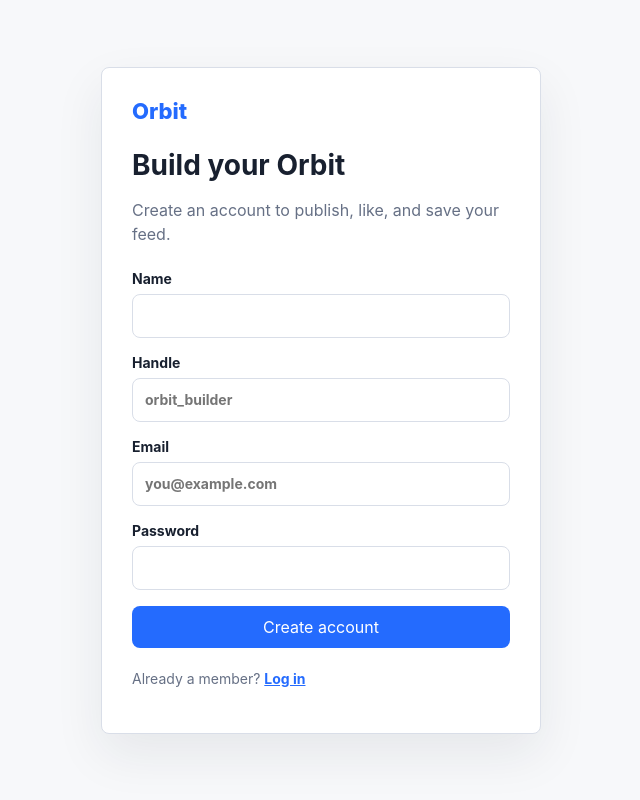
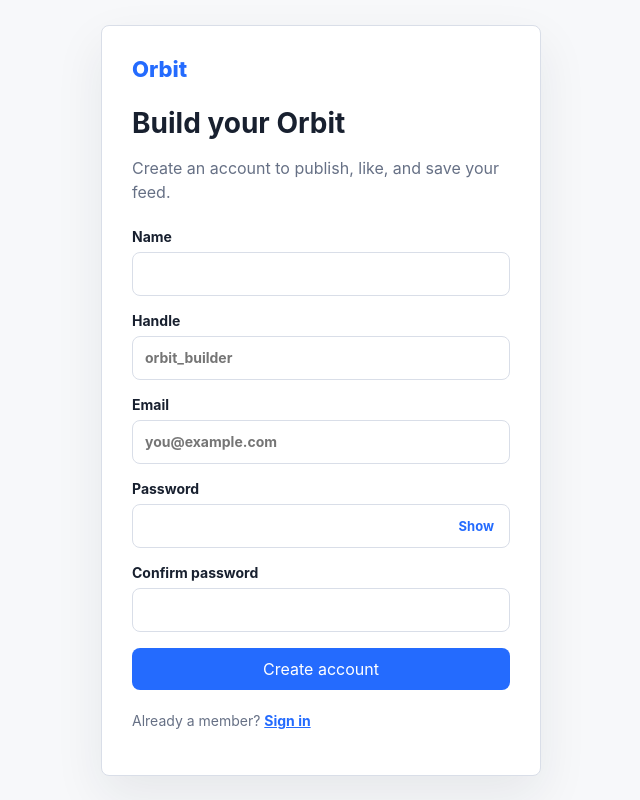
Before and after one commit to Joyboy-b/Orbit, a Next.js app in the folder apps/web/: page /signup in a window 1280 px wide. Shown: the whole page, without its empty margins (319-959 px from the left). Built offline with nearby package versions, Linux system fonts and the light colour scheme.

Commit message:
Harden Orbit authentication

```diff
--- a/apps/web/src/app/api/auth/signup/route.ts
+++ b/apps/web/src/app/api/auth/signup/route.ts
@@ -5,12 +5,13 @@ import { createSession, setSessionCookie } from "@/lib/auth";
 import { database } from "@/lib/database";
 
 export async function POST(request: NextRequest) {
-  const payload = await request.json().catch(() => null) as { name?: unknown; handle?: unknown; email?: unknown; password?: unknown } | null;
+  const payload = await request.json().catch(() => null) as { name?: unknown; handle?: unknown; email?: unknown; password?: unknown; confirmPassword?: unknown } | null;
   const name = typeof payload?.name === "string" ? payload.name.trim() : "";
   const handle = typeof payload?.handle === "string" ? payload.handle.trim().toLowerCase().replace(/^@/, "") : "";
   const email = typeof payload?.email === "string" ? payload.email.trim().toLowerCase() : "";
   const password = typeof payload?.password === "string" ? payload.password : "";
-  if (!name || name.length > 60 || !/^[a-z0-9_]{3,20}$/.test(handle) || !/^\S+@\S+\.\S+$/.test(email) || password.length < 8) return NextResponse.json({ error: "Use a name, a 3-20 character handle, a valid email, and an 8+ character password." }, { status: 400 });
+  const confirmPassword = typeof payload?.confirmPassword === "string" ? payload.confirmPassword : "";
+  if (!name || name.length > 60 || !/^[a-z0-9_]{3,20}$/.test(handle) || !/^\S+@\S+\.\S+$/.test(email) || password.length < 8 || password !== confirmPassword) return NextResponse.json({ error: "Use a name, a 3-20 character handle, a valid email, and matching 8+ character passwords." }, { status: 400 });
   const existing = database.prepare("SELECT id FROM users WHERE email = ? OR handle = ?").get(email, handle);
   if (existing) return NextResponse.json({ error: "That email or handle is already in use." }, { status: 409 });
   const id = randomUUID();
--- a/apps/web/src/app/globals.css
+++ b/apps/web/src/app/globals.css
@@ -771,3 +771,31 @@ button:disabled {
     flex-direction: column;
   }
 }
+
+.password-input {
+  position: relative;
+  display: flex;
+  align-items: center;
+}
+
+.password-input input {
+  width: 100%;
+  padding-right: 58px;
+}
+
+.password-toggle {
+  position: absolute;
+  right: 8px;
+  min-height: 30px;
+  padding: 0 8px;
+  border: 0;
+  border-radius: 6px;
+  color: var(--blue);
+  background: transparent;
+  font-size: 13px;
+  font-weight: 700;
+}
+
+.password-toggle:hover {
+  background: #eef3ff;
+}
--- a/apps/web/src/components/auth-form.tsx
+++ b/apps/web/src/components/auth-form.tsx
@@ -8,42 +8,52 @@ type AuthMode = "login" | "signup";
 export function AuthForm({ mode }: { mode: AuthMode }) {
   const [error, setError] = useState<string | null>(null);
   const [isSubmitting, setIsSubmitting] = useState(false);
+  const [showPassword, setShowPassword] = useState(false);
+  const isSignup = mode === "signup";
 
   async function submit(event: FormEvent<HTMLFormElement>) {
     event.preventDefault();
     setError(null);
     setIsSubmitting(true);
     const form = new FormData(event.currentTarget);
+
+    try {
       const response = await fetch(`/api/auth/${mode}`, {
         method: "POST",
         headers: { "Content-Type": "application/json" },
         body: JSON.stringify(Object.fromEntries(form))
       });
-    const payload = (await response.json()) as { error?: string };
+      const payload = (await response.json().catch(() => null)) as { error?: string } | null;
       if (!response.ok) {
-      setError(payload.error ?? "Something went wrong.");
-      setIsSubmitting(false);
+        setError(payload?.error ?? "Something went wrong. Please try again.");
         return;
       }
       window.location.assign("/");
+    } catch {
+      setError("Orbit could not reach the server. Check that the app is running and try again.");
+    } finally {
+      setIsSubmitting(false);
+    }
   }
 
-  const isSignup = mode === "signup";
   return (
     <main className="auth-page">
       <section className="auth-panel">
         <Link href="/" className="auth-brand">Orbit</Link>
         <h1>{isSignup ? "Build your Orbit" : "Welcome back"}</h1>
-        <p>{isSignup ? "Create an account to publish, like, and save your feed." : "Log in to keep your feed activity connected to your account."}</p>
-        <form className="auth-form" onSubmit={submit}>
-          {isSignup ? <label>Name<input name="name" autoComplete="name" required maxLength={60} /></label> : null}
+        <p>{isSignup ? "Create an account to publish, like, and save your feed." : "Sign in to keep your feed activity connected to your account."}</p>
+        <form className="auth-form" onSubmit={submit} noValidate>
+          {isSignup ? <label>Name<input name="name" autoComplete="name" required minLength={2} maxLength={60} /></label> : null}
           {isSignup ? <label>Handle<input name="handle" autoComplete="username" required minLength={3} maxLength={20} pattern="[A-Za-z0-9_]+" placeholder="orbit_builder" /></label> : null}
           <label>Email<input name="email" type="email" autoComplete="email" required placeholder="you@example.com" /></label>
-          <label>Password<input name="password" type="password" autoComplete={isSignup ? "new-password" : "current-password"} required minLength={8} /></label>
+          <label>Password
+            <span className="password-input"><input name="password" type={showPassword ? "text" : "password"} autoComplete={isSignup ? "new-password" : "current-password"} required minLength={8} /><button type="button" className="password-toggle" onClick={() => setShowPassword((visible) => !visible)}>{showPassword ? "Hide" : "Show"}</button></span>
+          </label>
+          {isSignup ? <label>Confirm password<input name="confirmPassword" type={showPassword ? "text" : "password"} autoComplete="new-password" required minLength={8} /></label> : null}
           {error ? <p className="auth-error" role="alert">{error}</p> : null}
-          <button className="primary-button auth-submit" disabled={isSubmitting} type="submit">{isSubmitting ? "Working..." : isSignup ? "Create account" : "Log in"}</button>
+          <button className="primary-button auth-submit" disabled={isSubmitting} type="submit">{isSubmitting ? "Working..." : isSignup ? "Create account" : "Sign in"}</button>
         </form>
-        {!isSignup ? <p className="auth-switch">New to Orbit? <Link href="/signup">Create an account</Link></p> : <p className="auth-switch">Already a member? <Link href="/login">Log in</Link></p>}
+        {!isSignup ? <p className="auth-switch">New to Orbit? <Link href="/signup">Create an account</Link></p> : <p className="auth-switch">Already a member? <Link href="/signin">Sign in</Link></p>}
         {!isSignup ? <p className="demo-note">Demo account: <strong>hideo@orbit.local</strong> / <strong>orbit-demo-2026</strong></p> : null}
       </section>
     </main>
--- a/apps/web/src/lib/auth.ts
+++ b/apps/web/src/lib/auth.ts
@@ -4,6 +4,7 @@ import { database } from "./database";
 
 const SESSION_COOKIE = "orbit_session";
 const SESSION_DURATION_MS = 1000 * 60 * 60 * 24 * 14;
+const SESSION_MAX_AGE_SECONDS = SESSION_DURATION_MS / 1000;
 
 type SessionUser = { id: string; name: string; email: string; handle: string; affinity: number };
 
@@ -20,7 +21,7 @@ export async function createSession(userId: string) {
 }
 
 export async function setSessionCookie(token: string, expiresAt: Date) {
-  (await cookies()).set(SESSION_COOKIE, token, { httpOnly: true, sameSite: "lax", secure: process.env.NODE_ENV === "production", expires: expiresAt, path: "/" });
+  (await cookies()).set(SESSION_COOKIE, token, { httpOnly: true, sameSite: "lax", secure: process.env.NODE_ENV === "production", expires: expiresAt, maxAge: SESSION_MAX_AGE_SECONDS, path: "/" });
 }
 
 export async function getCurrentUser(): Promise<SessionUser | null> {
@@ -28,7 +29,12 @@ export async function getCurrentUser(): Promise<SessionUser | null> {
   if (!token) return null;
   const session = database.prepare(`SELECT users.id, users.name, users.email, users.handle, users.affinity, sessions.expires_at
     FROM sessions JOIN users ON users.id = sessions.user_id WHERE sessions.token_hash = ?`).get(hashToken(token)) as (SessionUser & { expires_at: string }) | undefined;
-  if (!session || new Date(session.expires_at) <= new Date()) return null;
+  if (!session) return null;
+  if (new Date(session.expires_at) <= new Date()) {
+    database.prepare("DELETE FROM sessions WHERE token_hash = ?").run(hashToken(token));
+    (await cookies()).delete(SESSION_COOKIE);
+    return null;
+  }
   return { id: session.id, name: session.name, email: session.email, handle: session.handle, affinity: session.affinity };
 }
 
```
Also changed, not shown: apps/web/src/app/api/auth/me/route.ts (added, +9 -0 lines), apps/web/src/app/signin/page.tsx (added, +7 -0 lines), 2 other files (tests, documents, lock files or other folders). Lines whose indentation alone changed are shown as unchanged.
